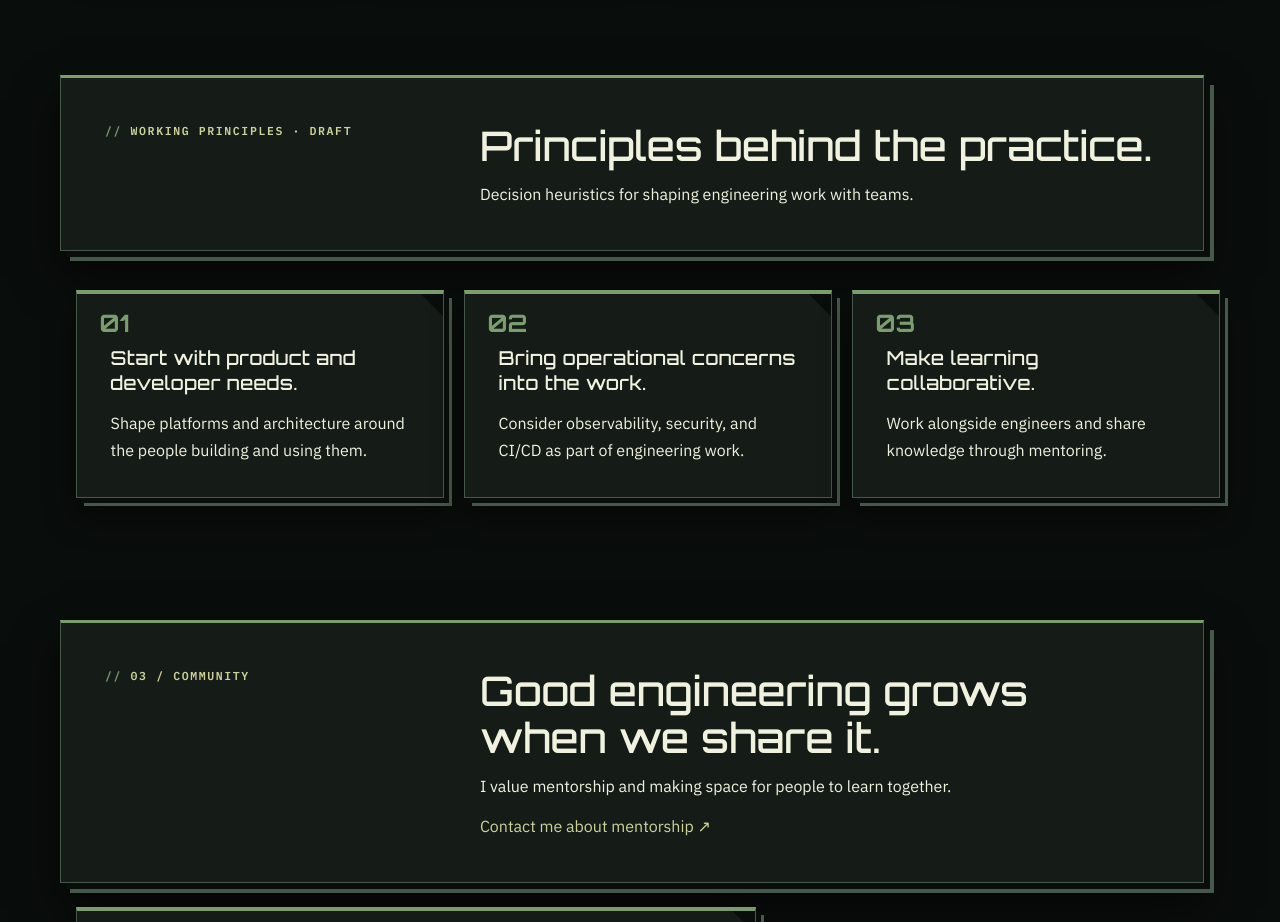
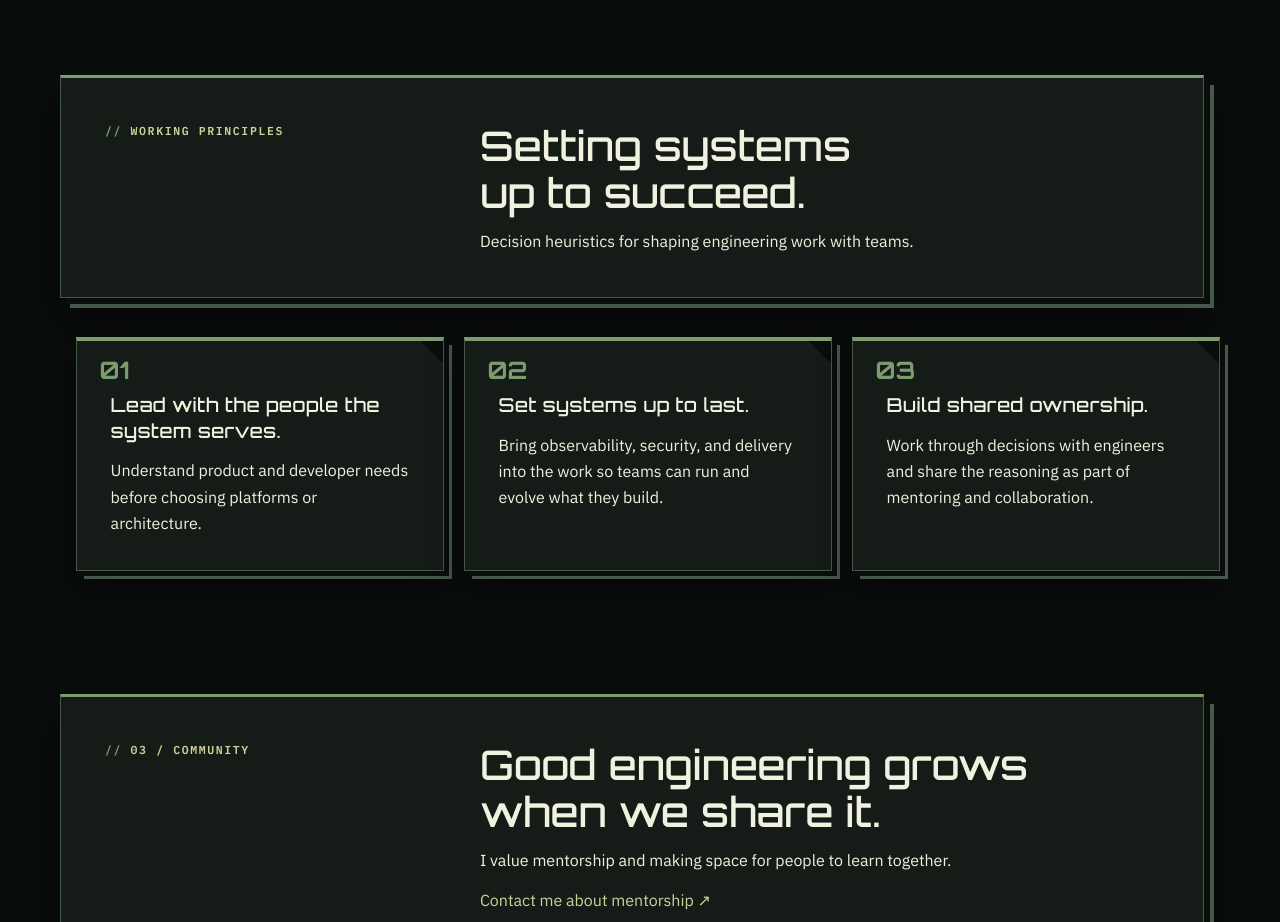
Before and after one commit to ElderMael/portfolio-website, a React (Vite) app: page / in a window 1280 px wide. Shown: the part 3860-4782 px from the top of the page. Built offline with nearby package versions, Linux system fonts and the light colour scheme; a web font is replaced by a local one.

Commit message:
copy(home): [PORT-002] Focus principles on leading durable systems

```diff
--- a/src/components/Home.tsx
+++ b/src/components/Home.tsx
@@ -257,24 +257,24 @@ export function Home() {
 
             <section className="home-section home-principles" aria-labelledby="principles-title">
                 <div className="home-section-heading paper-panel">
-                    <p className="home-eyebrow">Working principles · draft</p>
+                    <p className="home-eyebrow">Working principles</p>
                     <div>
-                        <h2 id="principles-title">Principles behind the practice.</h2>
+                        <h2 id="principles-title">Setting systems up to succeed.</h2>
                         <p>Decision heuristics for shaping engineering work with teams.</p>
                     </div>
                 </div>
                 <ol className="home-principles-list" role="list">
                     <li className="home-card">
-                        <h3>Start with product and developer needs.</h3>
-                        <p>Shape platforms and architecture around the people building and using them.</p>
+                        <h3>Lead with the people the system serves.</h3>
+                        <p>Understand product and developer needs before choosing platforms or architecture.</p>
                     </li>
                     <li className="home-card">
-                        <h3>Bring operational concerns into the work.</h3>
-                        <p>Consider observability, security, and CI/CD as part of engineering work.</p>
+                        <h3>Set systems up to last.</h3>
+                        <p>Bring observability, security, and delivery into the work so teams can run and evolve what they build.</p>
                     </li>
                     <li className="home-card">
-                        <h3>Make learning collaborative.</h3>
-                        <p>Work alongside engineers and share knowledge through mentoring.</p>
+                        <h3>Build shared ownership.</h3>
+                        <p>Work through decisions with engineers and share the reasoning as part of mentoring and collaboration.</p>
                     </li>
                 </ol>
             </section>
```
Also changed, not shown: 1 other file (tests, documents, lock files or other folders).
